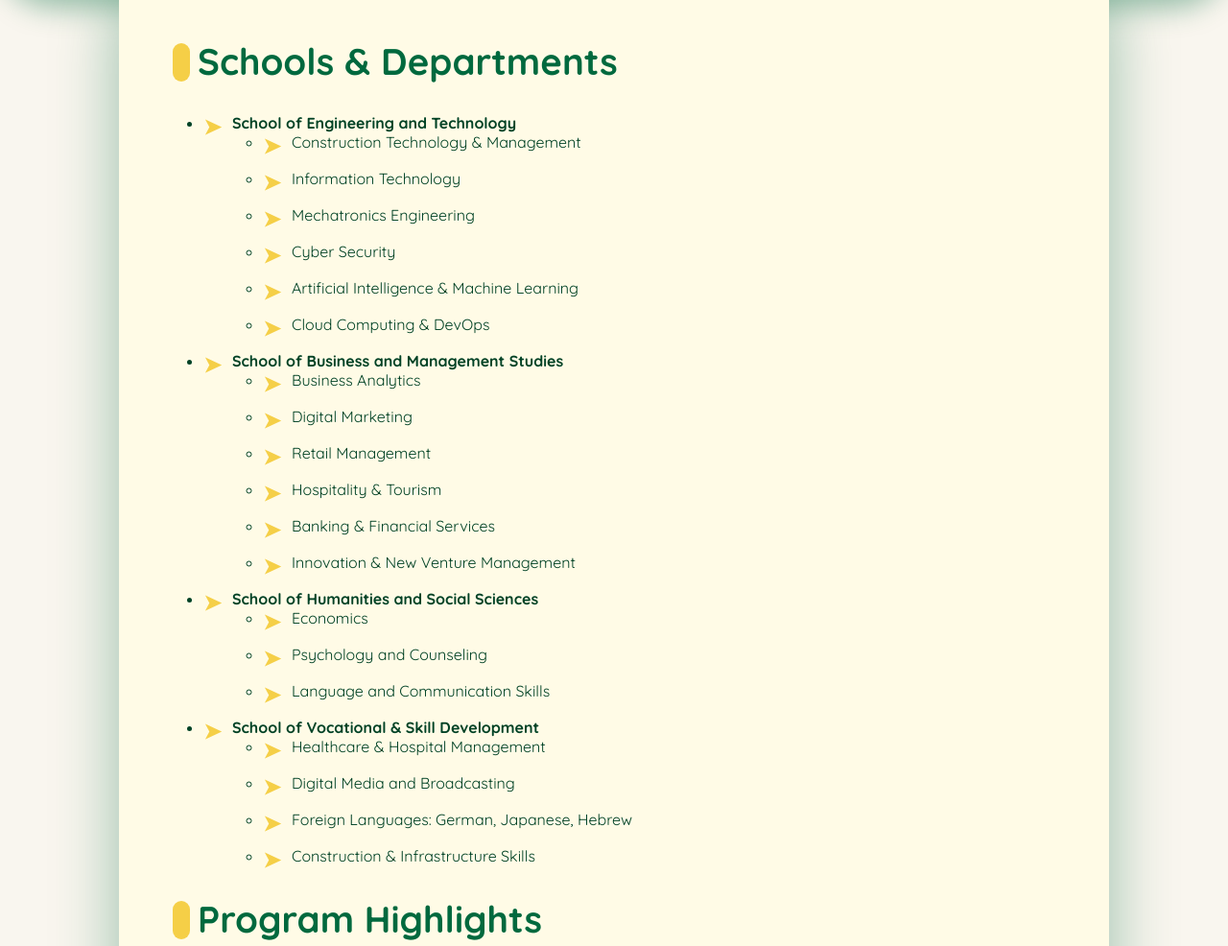
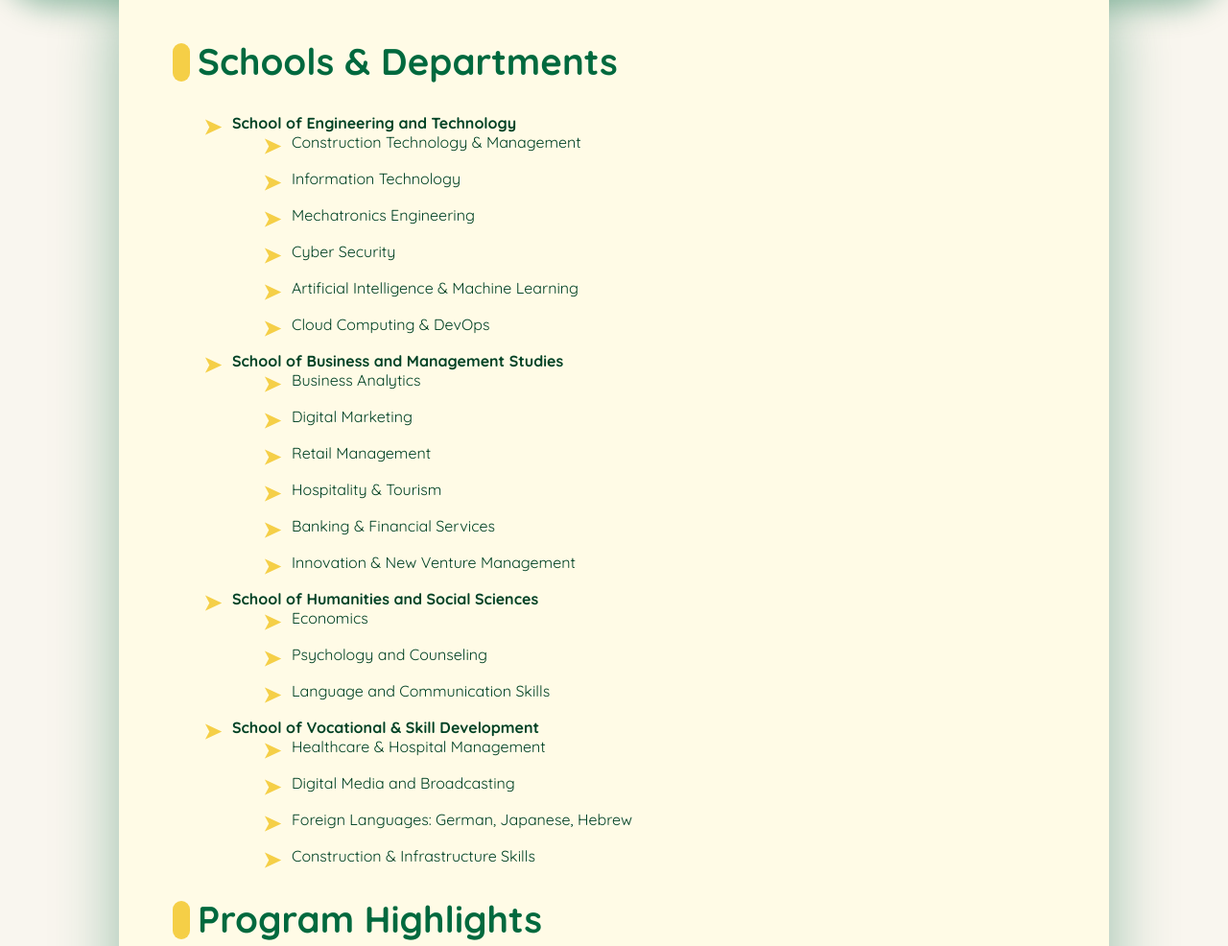
Before and after one commit to akul2006/virtuport, a Flask app: page /programs in a window 1280 px wide. Shown: the part 398-1384 px from the top of the page at 96% size. Run offline with Flask 3, Linux system fonts and the light colour scheme.

Commit message:
Remove list style from unordered lists in multiple CSS files for consistency

```diff
--- a/virtuport/website/static/css/Student Resources.css
+++ b/virtuport/website/static/css/Student Resources.css
@@ -141,6 +141,7 @@ p {
 
 ul {
     padding-left: 32px;
+    list-style: none;
 }
 
 li {
--- a/virtuport/website/static/css/accessibilityinfo.css
+++ b/virtuport/website/static/css/accessibilityinfo.css
@@ -141,6 +141,7 @@
 
   ul {
     padding-left: 32px;
+    list-style: none;
   }
 
   li {
--- a/virtuport/website/static/css/faculty and staff resources.css
+++ b/virtuport/website/static/css/faculty and staff resources.css
@@ -141,6 +141,7 @@ p {
 
 ul {
     padding-left: 32px;
+    list-style: none;
 }
 
 li {
--- a/virtuport/website/static/css/research and innovation.css
+++ b/virtuport/website/static/css/research and innovation.css
@@ -141,6 +141,7 @@ p {
 
 ul {
     padding-left: 32px;
+    list-style: none;
 }
 
 li {
```
